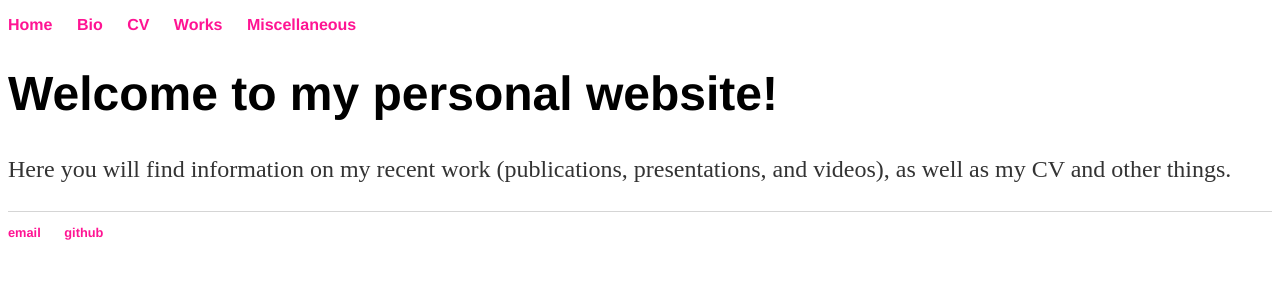
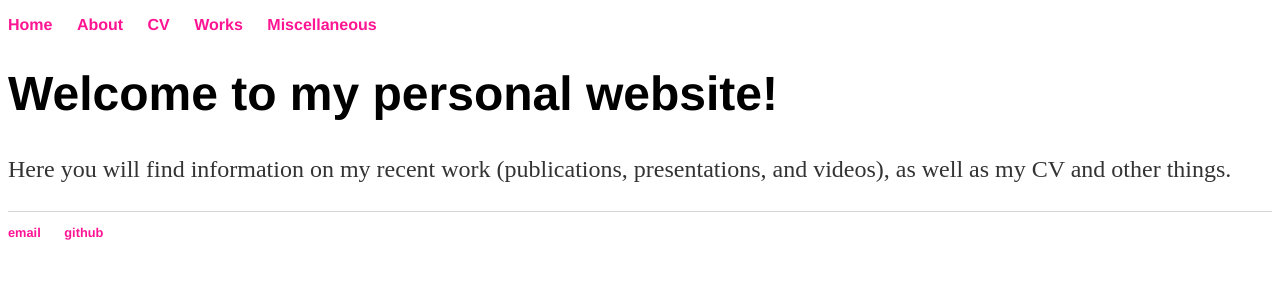
Before and after one commit to martha-thomae/martha-thomae.github.io, a Jekyll site: the page built from index.html, in a window 1280 px wide. Shown: the top 300 px of the page. Built offline with Jekyll 4.4.1, drawn with Linux system fonts in a browser that asks for light colours.

Commit message:
Add CV and about page

```diff
--- a/_layouts/default.html
+++ b/_layouts/default.html
@@ -8,8 +8,8 @@
         <nav>
             <ul>
                 <li><a href="/">Home</a></li>
-                <li><a href="/about">Bio</a></li>
-                <li><a href="/cv">CV</a></li>
+                <li><a href="/about">About</a></li>
+                <li><a href="cv/CV_July_2021.pdf">CV</a></li>
                 <li><a href="/works">Works</a></li>
                 <li><a href="/miscellaneous">Miscellaneous</a></li>
             </ul>
```
Also changed, not shown: about/index.html (added, +11 -0 lines), 1 other file.
